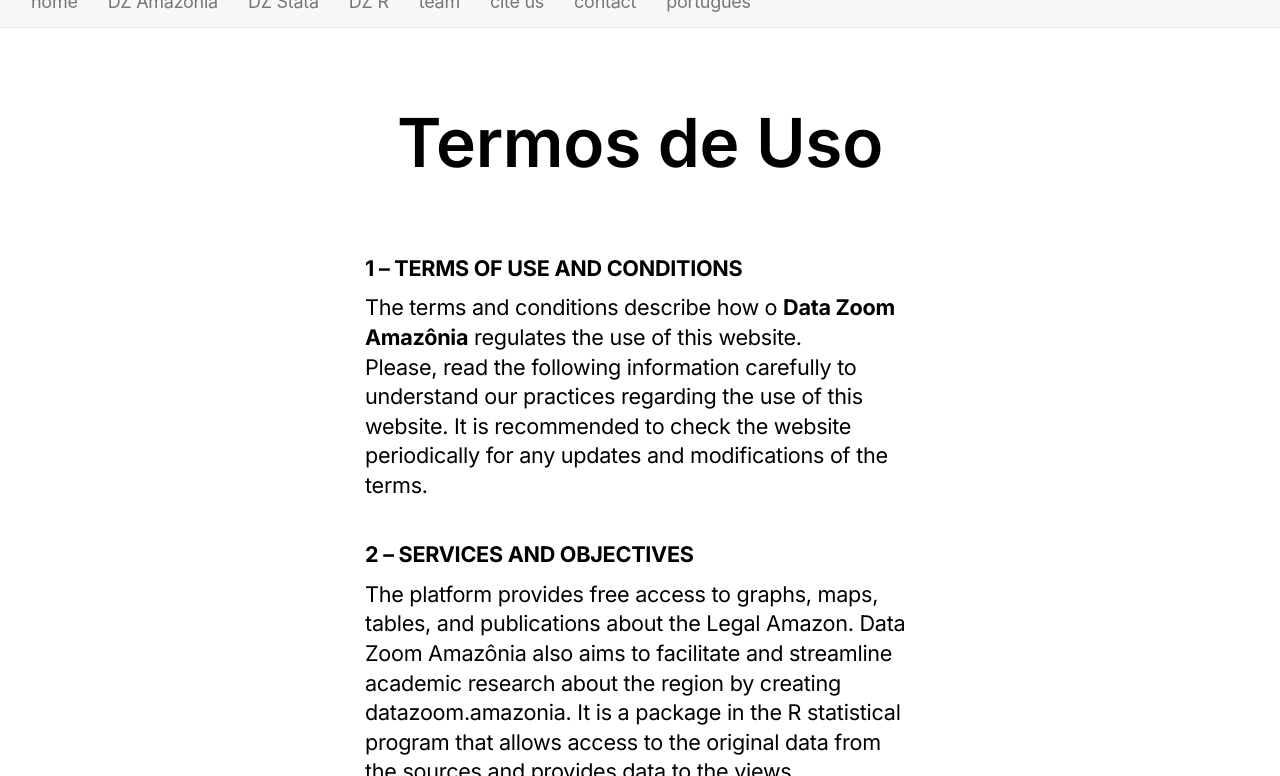
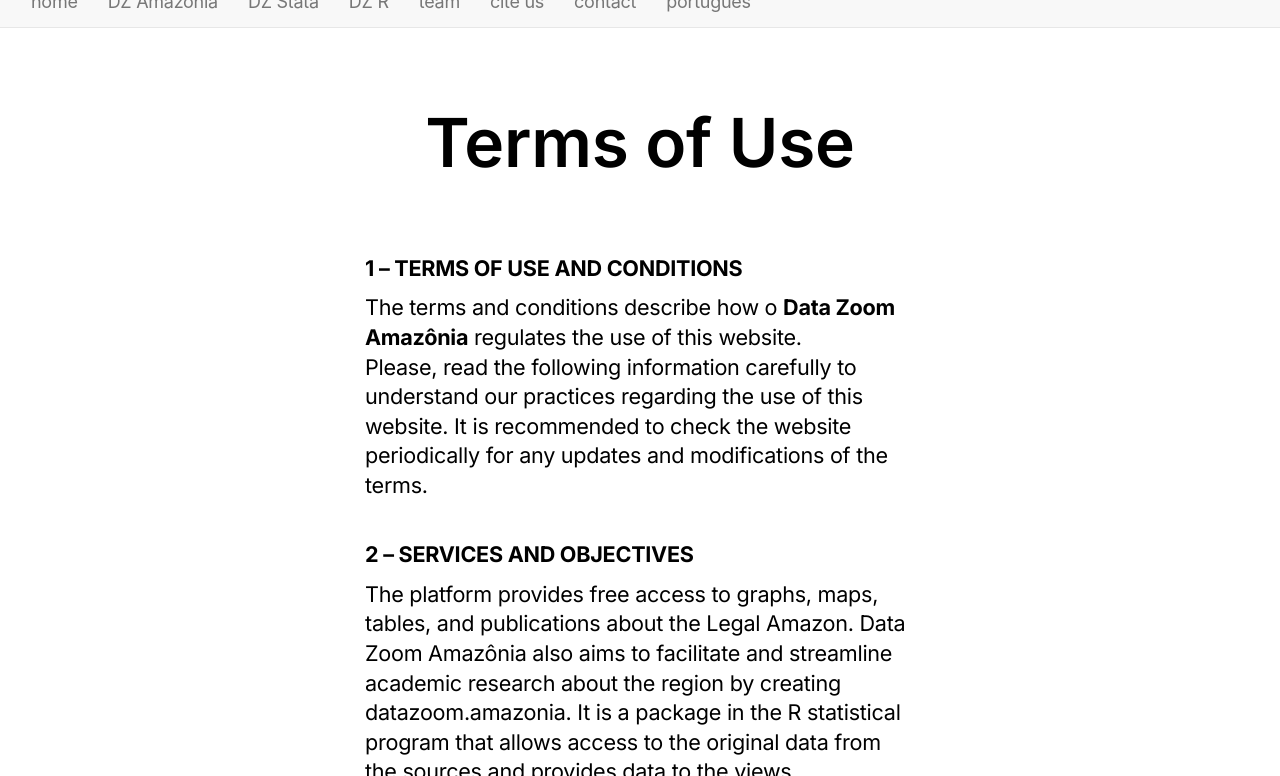
Before and after one commit to datazoompuc/amazonia, a Jekyll site: the page built from en/termos.md, in a window 1280 px wide and 900 px high, cut to the strip 124-900 px from the top of the window. Built offline with Jekyll 4.4.1, drawn with Linux system fonts in a browser that asks for light colours; nearby versions of some CDN libraries.

Commit message:
fix title en/termos.md

```diff
--- a/en/termos.md
+++ b/en/termos.md
@@ -5,7 +5,7 @@
 ---
 <br>
 <br>
-<h1 class="title-about">Termos de Uso</h1>
+<h1 class="title-about">Terms of Use</h1>
 <br>
 
 
```
